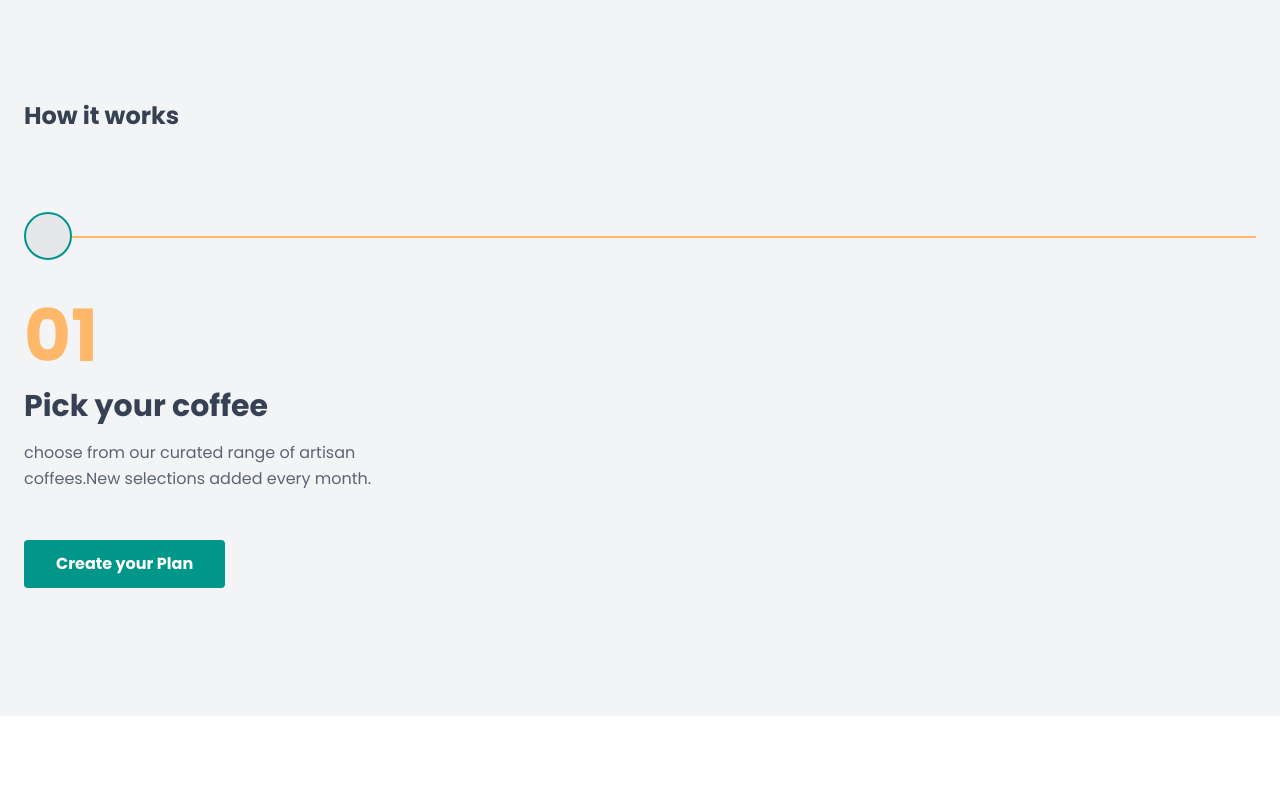
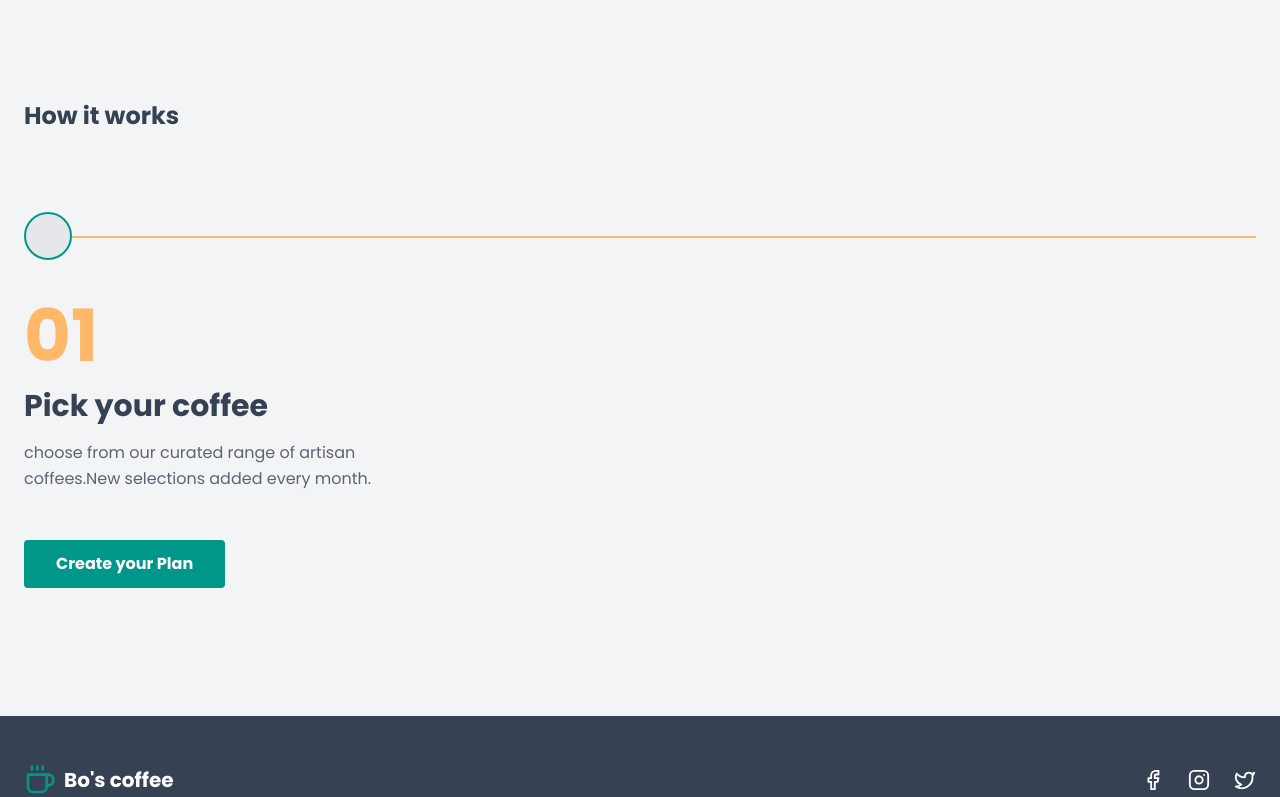
Before and after one commit to bahatibahizi209/coffee-webapp, a React (Vite) app: page / in a window 1280 px wide. Shown: the part 2000-2797 px from the top of the page. Before the commit the page ends 2716 px from the top, so only its background shows below. Built offline with nearby package versions, Linux system fonts and the light colour scheme.

Commit message:
add assets and components

```diff
--- a/src/assets/pages/Footer.jsx
+++ b/src/assets/pages/Footer.jsx
@@ -1,7 +1,28 @@
+import { Coffee, Facebook, Instagram, Twitter } from "lucide-react"
+
 function Footer() {
   return (
-    <div>
-
+    <div className="bg-gray-700 py-12">
+    <div className="max-w-7xl mx-auto px-6 flex flex-col md:flex-row md:justify-between md:items-center
+    gap-8 md:gap-0">
+    <div className="flex flex-col md:items-center gap-6 md:gap-16">
+      <a href="" className="flex items-center justify-center gap-2 text-xl font-bold text-white">
+      <Coffee className="text-teal-600" size={32}/>
+       <span>Bo's coffee</span>
+      </a>
+    </div>
+      <div className="flex justify-center md:justify-end gap-6">
+          <a href="#" className="text-white hover:text-teal-500 transition">
+            <Facebook size={22} />
+          </a>
+          <a href="#" className="text-white hover:text-teal-500 transition">
+            <Instagram size={22} />
+          </a>
+          <a href="#" className="text-white hover:text-teal-500 transition">
+            <Twitter size={22} />
+          </a>
+        </div>
+    </div>
     </div>
   )
 }
--- a/src/components/Header.jsx
+++ b/src/components/Header.jsx
@@ -6,7 +6,7 @@ function Header() {
     justify-between items-center">
     <a href="" className="flex items-center gap-2 text-2xl font-bold text-gray-700">
     <Coffee className="text-teal-500" size={32}/>
-     <span>Coffee Hub</span>
+     <span>Bo's coffee</span>
     </a>
     <nav className="hidden md:flex gap-8">
     <a href="" className="text-sm font-bold text-gray-700 hover:text-gray-900">Home</a>
```
